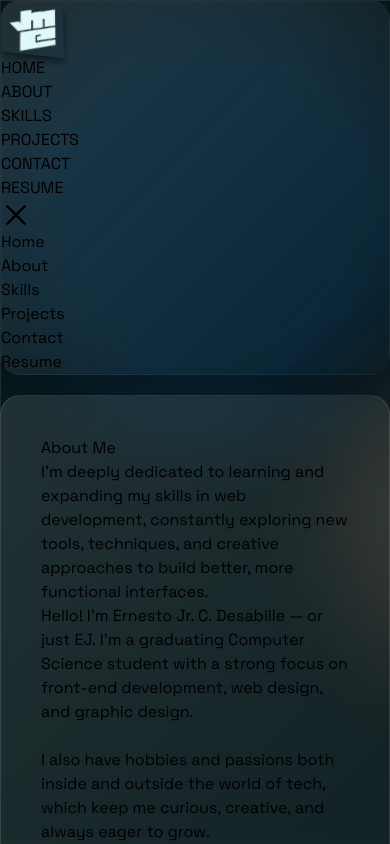
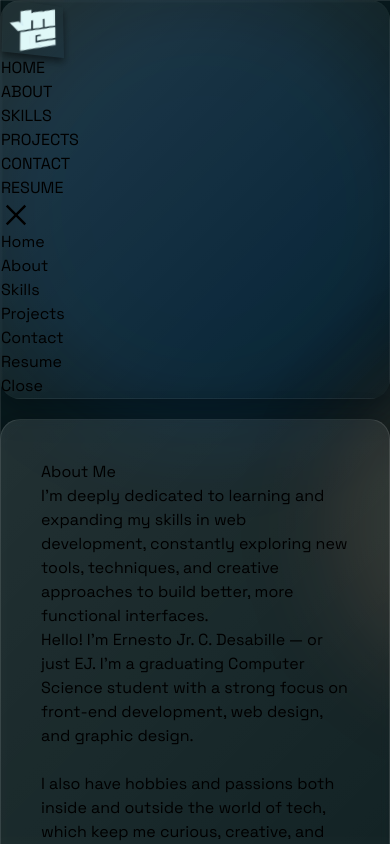
Before and after one commit to jh-jazer/My-Web-Portfolio, a React (Vite) app: page /about in a window 390 px wide. Both pictures are taken after a click on the element 195 px from the left and 215 px from the top of the page. Shown: the top 844 px of the page. Built offline with nearby package versions, Linux system fonts and the light colour scheme.

Commit message:
fix the mobile menu bar

```diff
--- a/src/components/Navbar.jsx
+++ b/src/components/Navbar.jsx
@@ -76,7 +76,7 @@ const Navbar = () => {
 
       {/* Mobile Menu */}
       {nav && (
-        <div className='fixed top-0 left-0 w-full h-full bg-[#232323] text-gray-400 z-50 ease-in-out duration-500 flex justify-center items-center pt-[150px]'>
+        <div className='fixed top-20 mt-12 left-0 w-full h-full bg-[#232323] text-gray-400 z-50 ease-in-out duration-500 flex justify-center items-center pt-[150px]'>
           <div className='w-full'>
             <ul className='text-center text-3xl font-semibold px-8'>
               <li className={mobileLinkClass('/')}>
@@ -97,6 +97,16 @@ const Navbar = () => {
                   <li className={mobileLinkClass('/resume')}>
                 <Link to="/resume" onClick={handleNav} className="block">Resume</Link>
               </li>
+                {/* Close Option */}
+              <li>
+                <button
+                  onClick={handleNav}
+                  className="mt-8 p-4 text-xl bg-red-600 text-white rounded-lg hover:bg-red-700 transition-colors w-full"
+                  aria-label="Close Menu"
+                >
+                  Close
+                </button>
+              </li>
             </ul>
           </div>
         </div>
```
